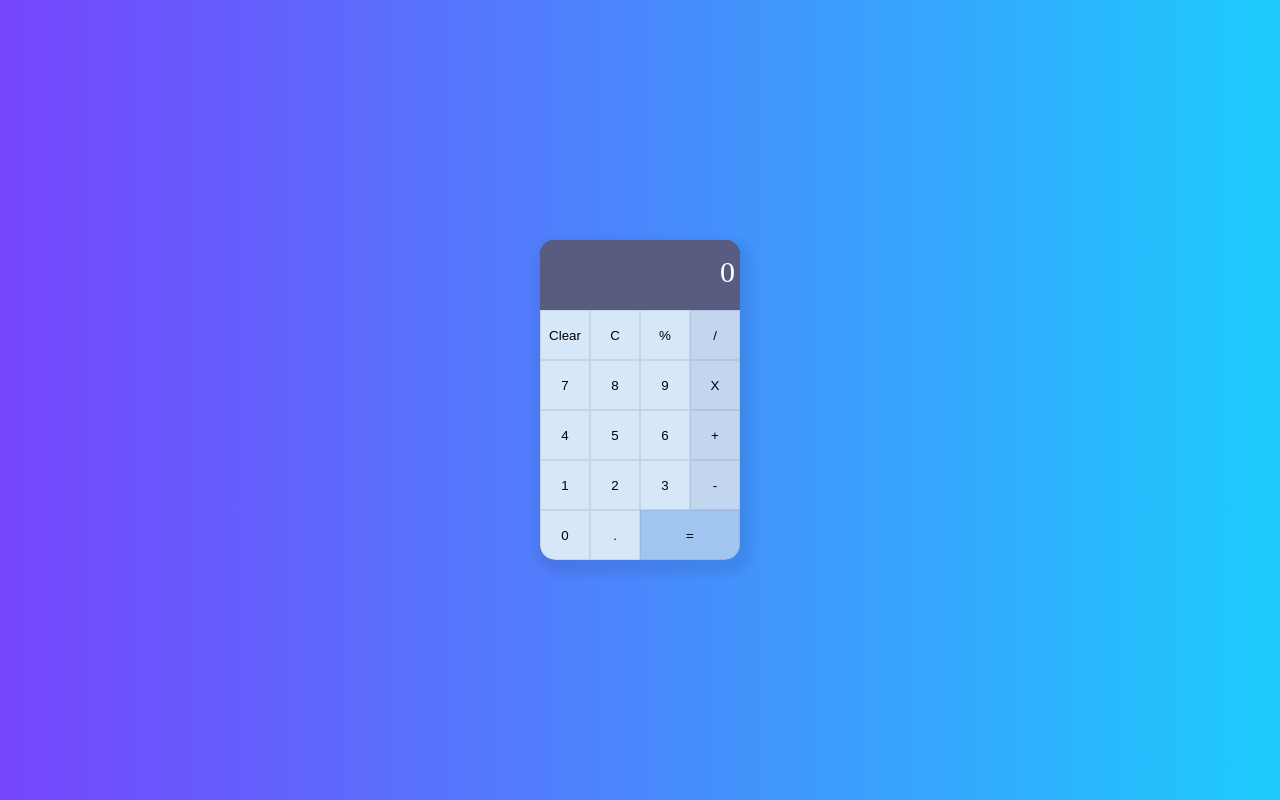
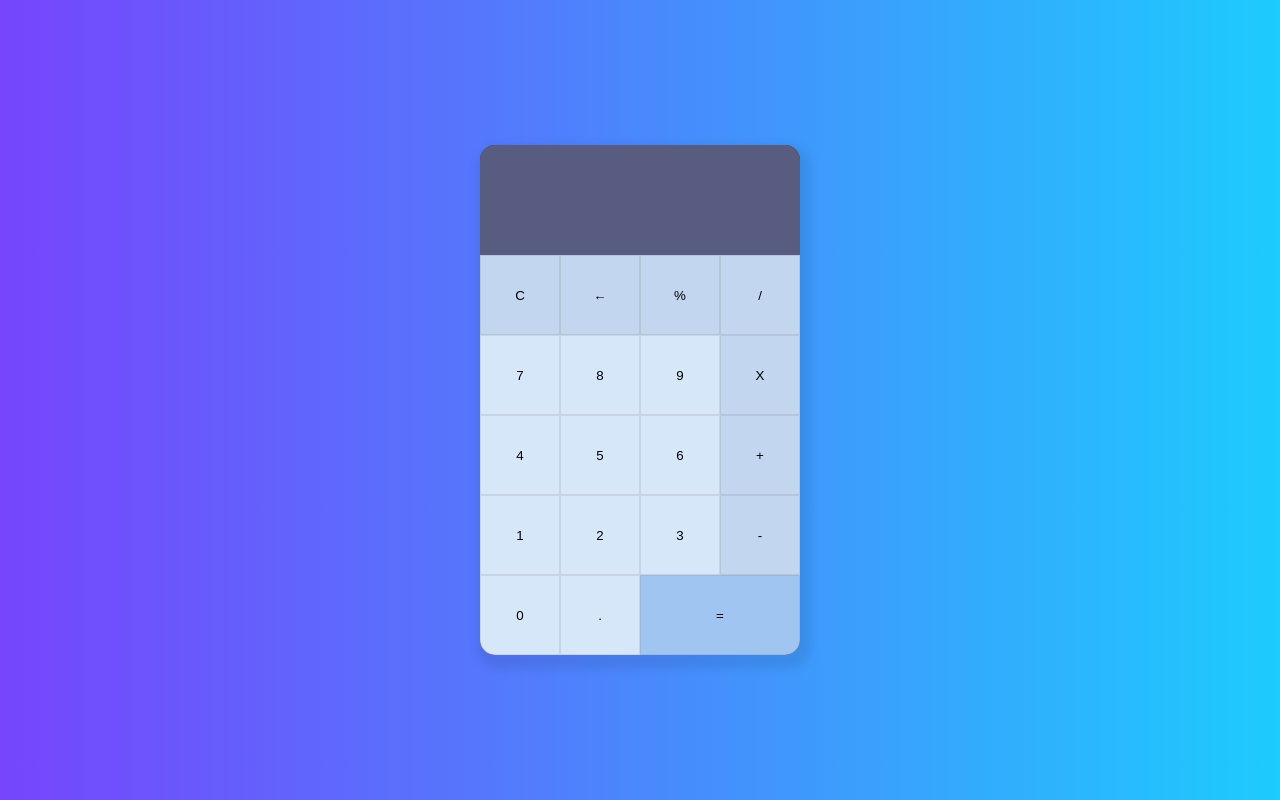
Before and after one commit to oscarvilar/react-calculator, a React (Create React App) app: page / in a window 1280 px wide. Built offline with nearby package versions, Linux system fonts and the light colour scheme.

Commit message:
cambios estilos

```diff
--- a/src/components/keys/Keys.js
+++ b/src/components/keys/Keys.js
@@ -25,33 +25,33 @@ const Keys = () => {
   return (
     <div className='keyboard'>
         <div className="row">
-            <button className='key'  name='Clear' onClick={clear}>Clear</button>
-            <button className='key'  name='C' onClick={deleteLastInput}>C</button>
-            <button className='key'  name='%' onClick={handleClick}>%</button>
-            <button className='key'  name='/' onClick={handleClick}>/</button>
+            <button className='highlight key'  onClick={clear}>C</button>
+            <button className=' highlight key' onClick={deleteLastInput}>←</button>
+            <button className='highlight key'  name='%' onClick={handleClick}>%</button>
+            <button className='highlight key'  name='/' onClick={handleClick}>/</button>
         </div>
         <div className="row">
             <button className='key' name='7' onClick={handleClick}>7</button>
             <button className='key' name='8' onClick={handleClick}>8</button>
             <button className='key' name='9' onClick={handleClick}>9</button>
-            <button className='key' name='*' onClick={handleClick}>X</button>
+            <button className='highlight key' name='*' onClick={handleClick}>X</button>
         </div>
         <div className="row">
             <button className='key' name='4' onClick={handleClick}>4</button>
             <button className='key' name='5' onClick={handleClick}>5</button>
             <button className='key' name='6' onClick={handleClick}>6</button>
-            <button className='key' name='+' onClick={handleClick}>+</button>
+            <button className='highlight key' name='+' onClick={handleClick}>+</button>
         </div>
         <div className="row">
             <button className='key' name='1' onClick={handleClick}>1</button>
             <button className='key' name='2' onClick={handleClick}>2</button>
             <button className='key' name='3' onClick={handleClick}>3</button>
-            <button className='key' name='-' onClick={handleClick}>-</button>
+            <button className='highlight key' name='-' onClick={handleClick}>-</button>
         </div>
         <div className="last-row">
             <button className='key' name='0' onClick={handleClick}>0</button>
             <button className='key'name='.' onClick={handleClick}>.</button>
-            <button className='key' name='=' onClick={calculate}>=</button>
+            <button className='highlight key' name='=' onClick={calculate}>=</button>
         </div>
     </div>
   )
--- a/src/components/keys/keys.css
+++ b/src/components/keys/keys.css
@@ -1,7 +1,7 @@
 .key {
     background-color: #d7e7fa;
-    width: 50px;
-    height: 50px;
+    width: 80px;
+    height: 80px;
     border: 0.1px solid #80808030;
 }
 
@@ -19,7 +19,7 @@
     border-bottom-left-radius:15px;
 }
 
-.key:nth-child(4){
+.highlight{
     background-color: #c2d6ef;
 }
 
--- a/src/components/screen/Screen.js
+++ b/src/components/screen/Screen.js
@@ -10,7 +10,6 @@ const Screen = () => {
   return (
     <div className='screen'>
       <div className='top-screen'>{number}</div>
-      <div className='bottom-screen'>0</div>
     </div>
   )
 }
--- a/src/components/screen/screen.css
+++ b/src/components/screen/screen.css
@@ -1,21 +1,21 @@
 .screen{
-    height: 70px;
+    height: 110px;
     background-color: #595c81;
     border-top-left-radius: 15px;
     border-top-right-radius: 15px;
     display: flex;
     flex-direction: column;
-    align-items: end;
+    align-items: end;justify-content: center;
 }
 
 .top-screen{
     color: white;
-    font-size: 20px;
-    padding: 5px;
+    font-size: 30px;
+    padding: 10px;
 }
 
-.bottom-screen{
-color: white;
-font-size: 30px;
-padding: 5px;
-}
+/* .bottom-screen{
+    color: white;
+    font-size: 30px;
+    padding: 5px;
+} */
```
